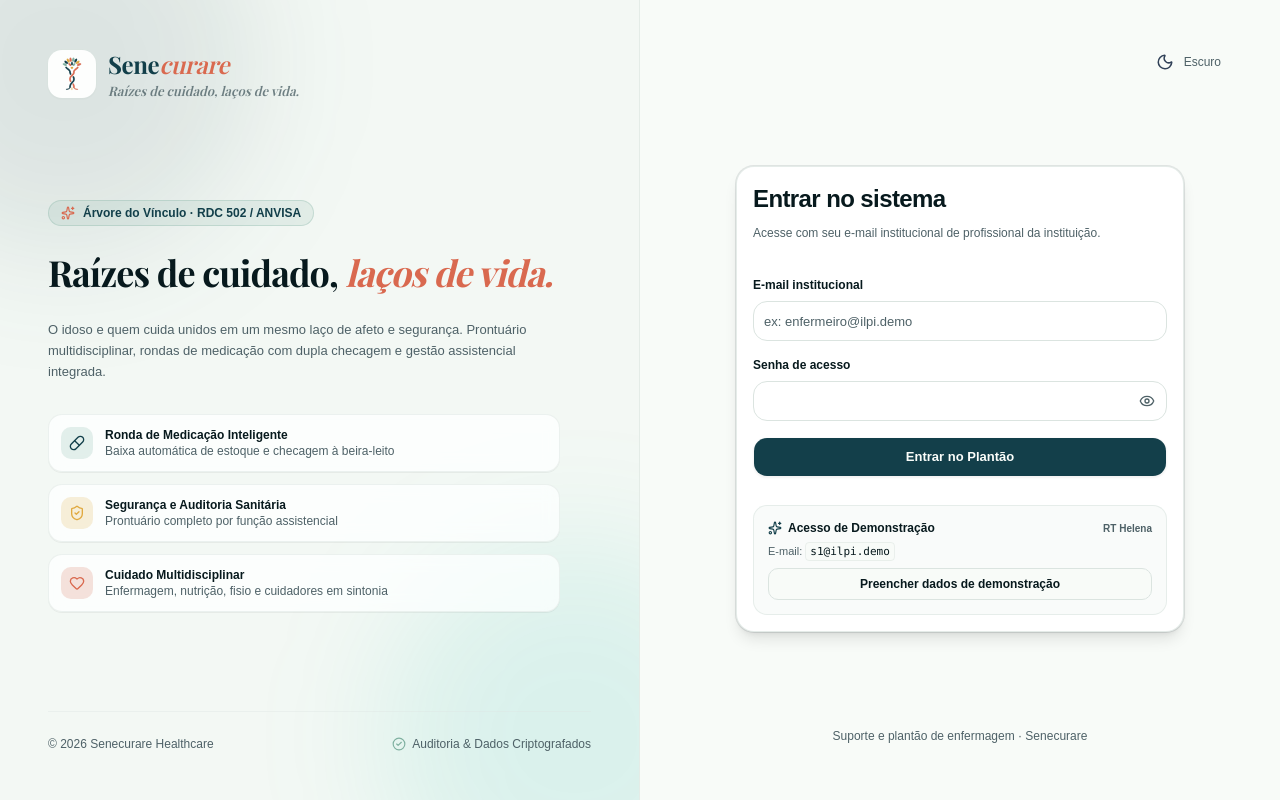
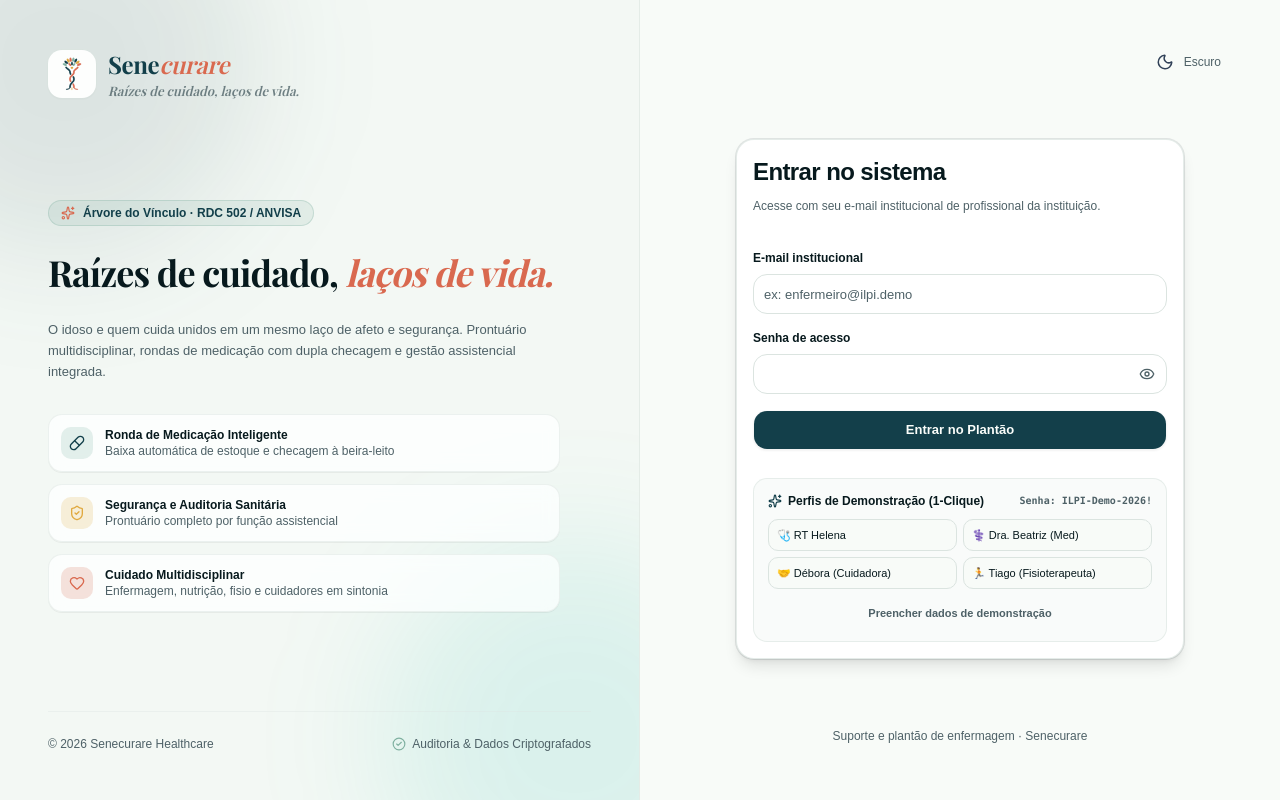
Before and after one commit to enzozsantana/sistema-ilpi, a React (Vite) app: page /login in a window 1280 px wide. Built offline with nearby package versions, Linux system fonts and the light colour scheme; no server answers; a web font is replaced by a local one.

Commit message:
fix(auth): atualizar credenciais reais de demonstracao e botoes de 1-clique

```diff
--- a/src/pages/Login.tsx
+++ b/src/pages/Login.tsx
@@ -39,8 +39,8 @@ export default function Login() {
     if (res.erro) setErro(res.erro)
   }
 
-  function preencherDemo() {
-    setEmail('s1@ilpi.demo')
+  function preencherDemo(demoEmail: string = 's1@ilpi.demo') {
+    setEmail(demoEmail)
     setPassword('ILPI-Demo-2026!')
     setErro('')
     setShowPassword(true)
@@ -209,23 +209,62 @@ export default function Login() {
 
               {/* Demo Credentials Box */}
               <div className="pt-2">
-                <div className="p-3.5 rounded-xl border border-border/60 bg-muted/30 space-y-2 text-xs">
+                <div className="p-3.5 rounded-xl border border-border/60 bg-muted/30 space-y-2.5 text-xs">
                   <div className="flex items-center justify-between font-semibold text-foreground">
                     <span className="flex items-center gap-1.5">
                       <Sparkles className="size-3.5 text-primary" />
-                      Acesso de Demonstração
+                      Perfis de Demonstração (1-Clique)
                     </span>
-                    <span className="text-[10px] text-muted-foreground">RT Helena</span>
+                    <span className="text-[10px] text-muted-foreground font-mono">Senha: ILPI-Demo-2026!</span>
                   </div>
-                  <p className="text-muted-foreground text-[11px]">
-                    E-mail: <code className="bg-background px-1 py-0.5 rounded border border-border/50 text-foreground font-mono">s1@ilpi.demo</code>
-                  </p>
+                  <div className="grid grid-cols-2 gap-1.5">
+                    <Button
+                      type="button"
+                      variant="outline"
+                      size="sm"
+                      onClick={() => preencherDemo('s1@ilpi.demo')}
+                      className="h-8 text-[11px] font-medium rounded-lg bg-background hover:bg-muted justify-start px-2 truncate"
+                      title="Helena Prado — Enfermeira RT"
+                    >
+                      🩺 RT Helena
+                    </Button>
+                    <Button
+                      type="button"
+                      variant="outline"
+                      size="sm"
+                      onClick={() => preencherDemo('s9@ilpi.demo')}
+                      className="h-8 text-[11px] font-medium rounded-lg bg-background hover:bg-muted justify-start px-2 truncate"
+                      title="Dra. Beatriz Moraes — Médica"
+                    >
+                      ⚕️ Dra. Beatriz (Med)
+                    </Button>
+                    <Button
+                      type="button"
+                      variant="outline"
+                      size="sm"
+                      onClick={() => preencherDemo('s5@ilpi.demo')}
+                      className="h-8 text-[11px] font-medium rounded-lg bg-background hover:bg-muted justify-start px-2 truncate"
+                      title="Débora Lins — Cuidadora"
+                    >
+                      🤝 Débora (Cuidadora)
+                    </Button>
+                    <Button
+                      type="button"
+                      variant="outline"
+                      size="sm"
+                      onClick={() => preencherDemo('s10@ilpi.demo')}
+                      className="h-8 text-[11px] font-medium rounded-lg bg-background hover:bg-muted justify-start px-2 truncate"
+                      title="Tiago Rocha — Fisioterapeuta"
+                    >
+                      🏃 Tiago (Fisioterapeuta)
+                    </Button>
+                  </div>
                   <Button
                     type="button"
-                    variant="outline"
+                    variant="ghost"
                     size="sm"
-                    onClick={preencherDemo}
-                    className="w-full h-8 text-xs font-semibold rounded-lg bg-background hover:bg-muted"
+                    onClick={() => preencherDemo('s1@ilpi.demo')}
+                    className="w-full h-7 text-[11px] text-muted-foreground hover:text-foreground font-semibold rounded-lg"
                   >
                     Preencher dados de demonstração
                   </Button>
```
Also changed, not shown: 2 other files (tests, documents, lock files or other folders).
